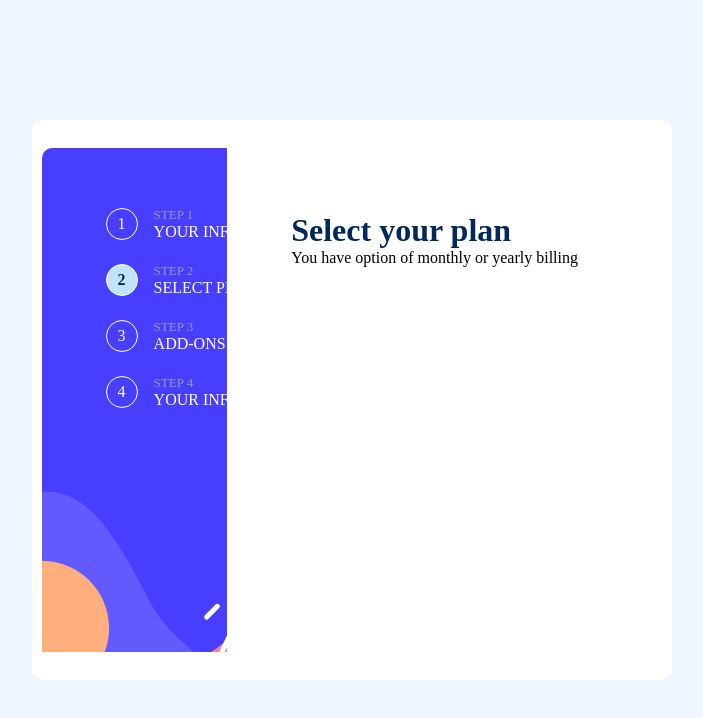
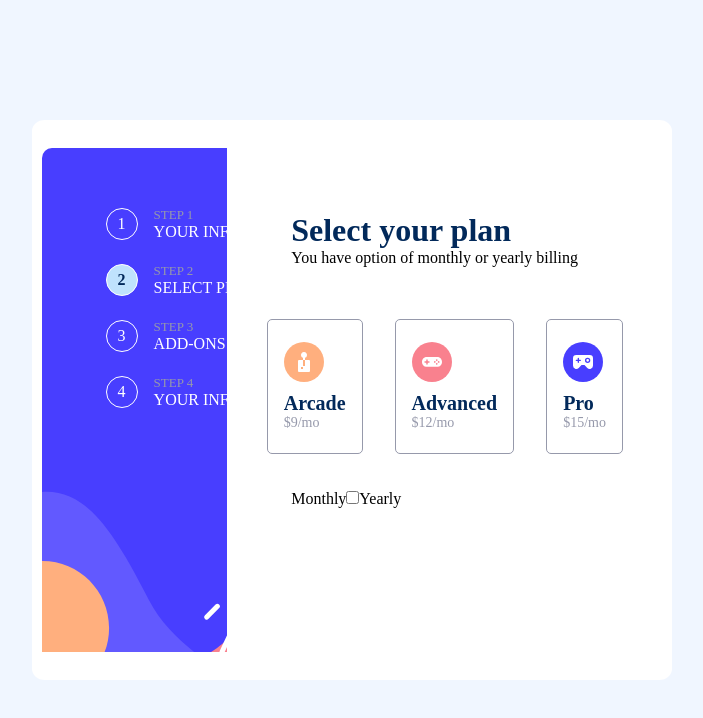
Before and after one commit to K1337xz/Multi-step-form-react, a React (Create React App) app: page /multi-step-form-react/select in a window 1280 px wide. Shown: the top 718 px of the page, without its empty margins (288-991 px from the left). Built offline with nearby package versions, Linux system fonts and the light colour scheme.

Commit message:
add select plan,and styles

```diff
--- a/src/components/Plancard.js
+++ b/src/components/Plancard.js
@@ -1,5 +1,30 @@
 import React from "react";
 
 export default function Plancard(props) {
-	return <div className="card"></div>;
+	function toggleClick(e) {
+		const allElements = document.querySelectorAll(".card");
+		for (let i = 0; i < allElements.length; i++) {
+			if (allElements[i].classList.contains("active")) {
+				allElements[i].classList.remove("active");
+			}
+			e.currentTarget.classList.add("active");
+		}
+	}
+	return (
+		<div
+			className="card"
+			onClick={(e) => {
+				toggleClick(e);
+			}}
+			id={props.id}
+		>
+			<div className="cardImage">
+				<img src={props.src} className="image" alt={props.altText} />
+			</div>
+			<div className="cardContent">
+				<h2>{props.cardName}</h2>
+				<p>{props.cardPrice}</p>
+			</div>
+		</div>
+	);
 }
--- a/src/index.scss
+++ b/src/index.scss
@@ -130,5 +130,40 @@ body {
 				}
 			}
 		}
+		.selectPlanForm {
+			display: flex;
+			align-items: center;
+			justify-content: center;
+			gap: 2rem;
+			height: 55%;
+			margin-top: 1rem;
+			.card {
+				display: flex;
+				flex-direction: column;
+				justify-content: space-evenly;
+				align-items: flex-start;
+				height: 65%;
+				width: 100%;
+				padding: 1rem;
+				border: 1px solid $Coolgray;
+				border-radius: 5px;
+				cursor: pointer;
+				h2 {
+					color: $Marineblue;
+					font-size: 20px;
+				}
+				p {
+					color: $Coolgray;
+					font-size: 14px;
+				}
+				&:hover {
+					border: 2px solid $Purplishblue;
+				}
+				&.active {
+					background-color: $Magnolia;
+					border: 2px solid $Purplishblue;
+				}
+			}
+		}
 	}
 }
--- a/src/pages/Selectplan.js
+++ b/src/pages/Selectplan.js
@@ -1,6 +1,9 @@
 import React from "react";
 import SideBar from "../components/SideBar";
-
+import Plancard from "../components/Plancard";
+import arcade from "../assets/images/icon-arcade.svg";
+import advanced from "../assets/images/icon-advanced.svg";
+import pro from "../assets/images/icon-pro.svg";
 export default function Selectplan() {
 	return (
 		<>
@@ -14,7 +17,33 @@ export default function Selectplan() {
 			<div className="rightContent">
 				<h1>Select your plan</h1>
 				<p>You have option of monthly or yearly billing</p>
-				<div className="selectPlanForm"></div>
+				<div className="selectPlanForm">
+					<Plancard
+						src={arcade}
+						cardName="Arcade"
+						cardPrice="$9/mo"
+						id="arcade"
+					/>
+					<Plancard
+						src={advanced}
+						cardName="Advanced"
+						cardPrice="$12/mo"
+						id="advanced"
+					/>
+					<Plancard
+						src={pro}
+						cardName="Pro"
+						cardPrice="$15/mo"
+						id="pro"
+					/>
+				</div>
+				<div className="lowerCheckbox">
+					<label htmlFor="lowerCheck">
+						Monthly
+						<input type="checkbox" />
+						<span>Yearly</span>
+					</label>
+				</div>
 			</div>
 		</>
 	);
```
